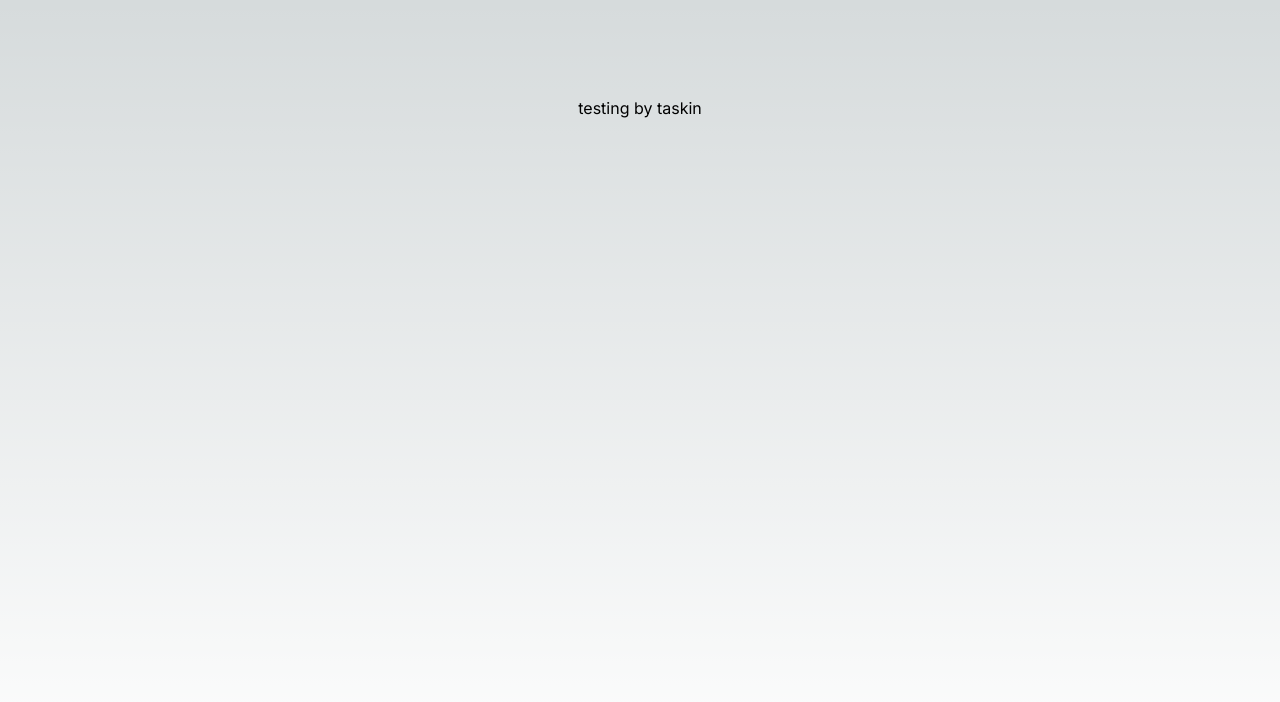
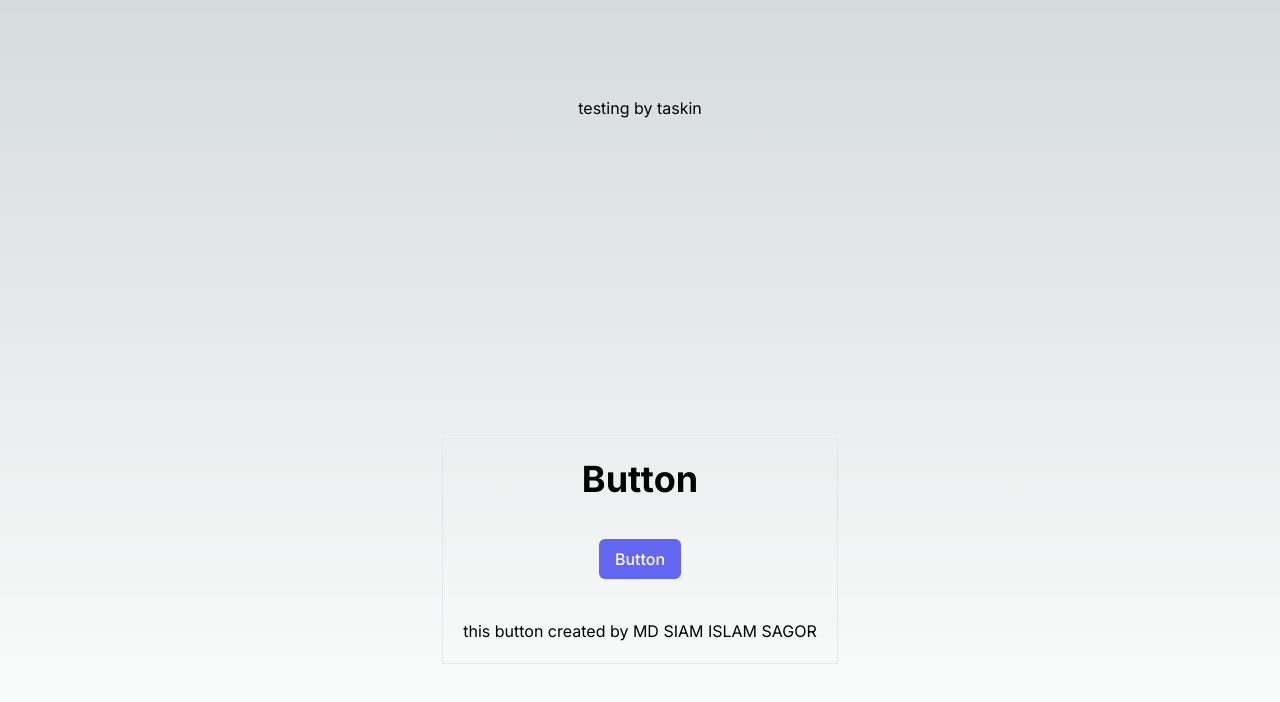
Before and after one commit to taskinahmadalfaruqe/testProject, a Next.js app: page / in a window 1280 px wide. Shown: the top 702 px of the page. Built offline with nearby package versions, Linux system fonts and the light colour scheme.

Commit message:
created the components folder and also created a button component to check the github team project

```diff
--- a/src/app/page.js
+++ b/src/app/page.js
@@ -1,9 +1,11 @@
-import Image from 'next/image'
+import Button from "@/components/Button";
+import Image from "next/image";
 
 export default function Home() {
   return (
     <main className="flex min-h-screen flex-col items-center justify-between p-24">
       testing by taskin
+      <Button />
     </main>
-  )
+  );
 }
--- /dev/null
+++ b/src/components/Button.jsx
@@ -0,0 +1,15 @@
+const Button = () => {
+  return (
+    <div className="flex flex-col item-center justify-center border p-5 my-10">
+      <h1 className="text-4xl text-center font-bold">Button</h1>
+      <div className=" text-center my-10">
+        <button className="bg-indigo-500 hover:bg-indigo-400 duration-300 text-white font-medium rounded-md p-2 px-4 active:scale-90">
+          Button
+        </button>
+      </div>
+      <p>this button created by MD SIAM ISLAM SAGOR</p>
+    </div>
+  );
+};
+
+export default Button;
```
Also changed, not shown: 1 other file (tests, documents, lock files or other folders).
